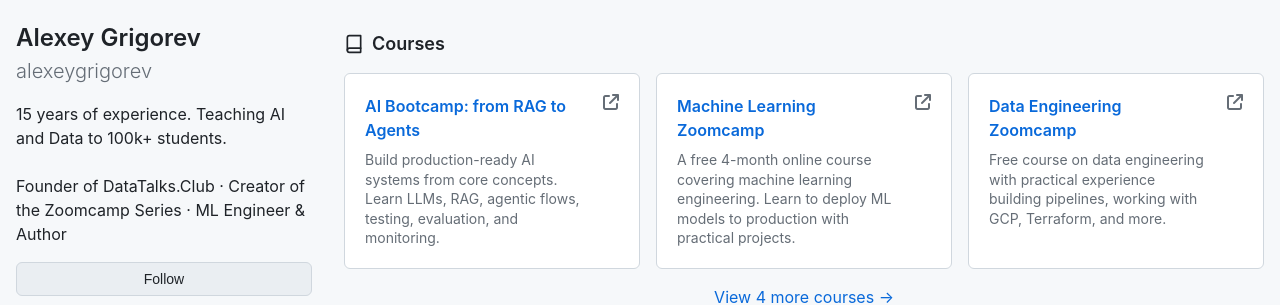
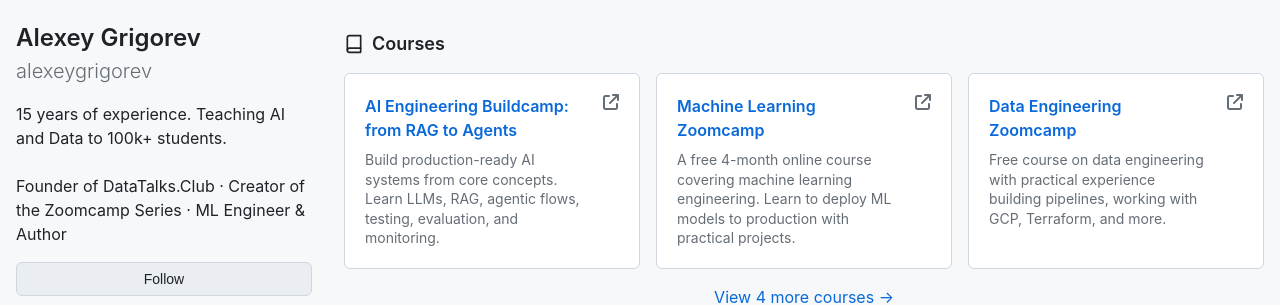
Before and after one commit to alexeygrigorev/alexeygrigorev.github.io, a Jekyll site: the page built from index.html, in a window 1280 px wide. Shown: the part 404-709 px from the top of the page. Built offline with Jekyll 4.4.1, drawn with Linux system fonts in a browser that asks for light colours.

Commit message:
Rename course from 'AI Bootcamp' to 'AI Engineering Buildcamp'

```diff
--- a/_data/courses.yml
+++ b/_data/courses.yml
@@ -1,5 +1,5 @@
 courses:
-  - name: "AI Bootcamp: from RAG to Agents"
+  - name: "AI Engineering Buildcamp: from RAG to Agents"
     url: https://maven.com/alexey-grigorev/from-rag-to-agents
     free: false
     description: |
```
